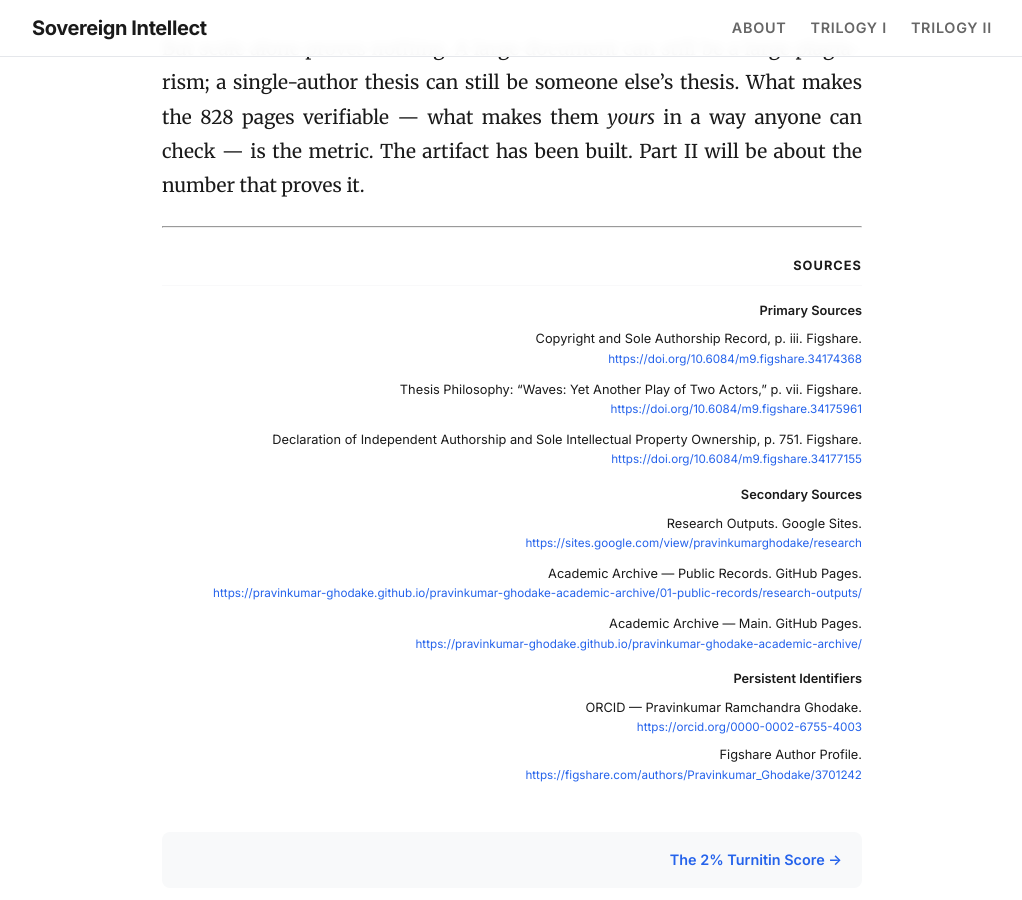
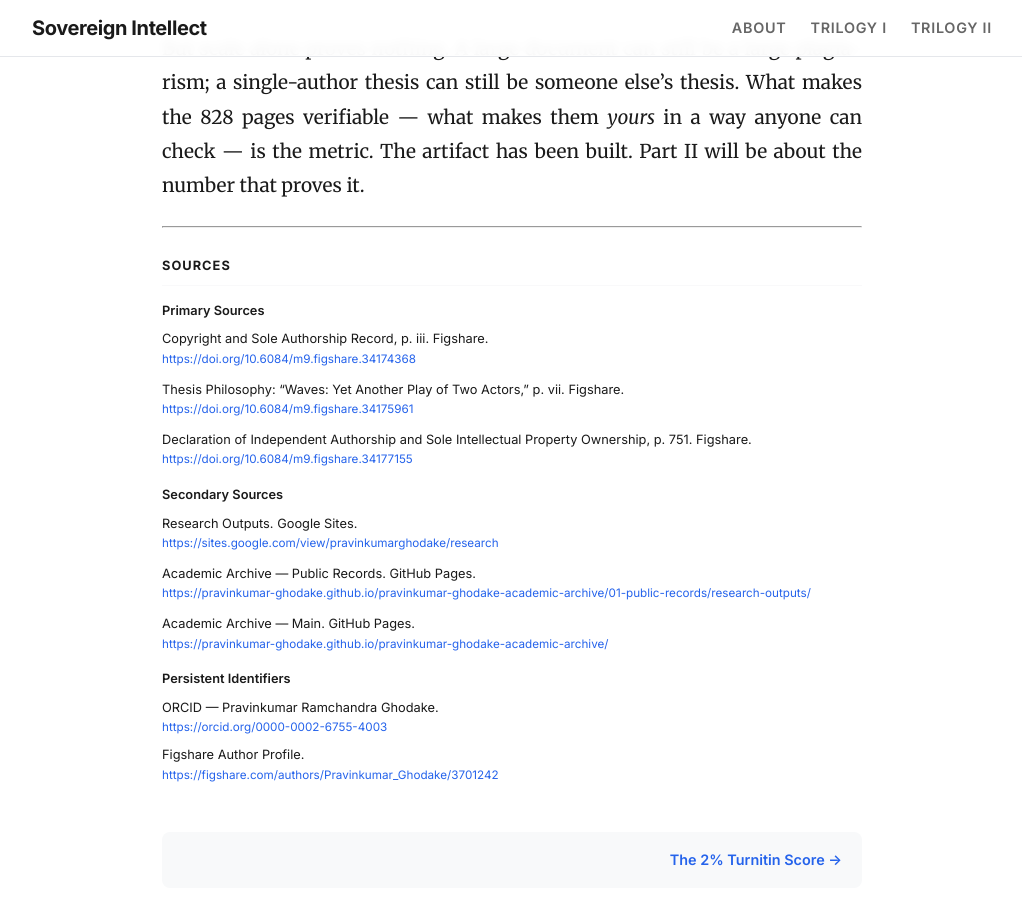
Before and after one commit to pravinkumar-ghodake/sovereign-intellect-blog, a Jekyll site: the page built from _posts/2026-11-22-the-unbroken-thread.md, in a window 1280 px wide and 900 px high, scrolled down 5692 px. Shown: the whole window, without its empty margins (128-1150 px from the left). Built offline with Jekyll 4.4.1, drawn with Linux system fonts in a browser that asks for light colours.

Commit message:
Update 2026-11-22-the-unbroken-thread.md

```diff
--- a/_posts/2026-11-22-the-unbroken-thread.md
+++ b/_posts/2026-11-22-the-unbroken-thread.md
@@ -112,7 +112,7 @@ But scale alone proves nothing. A large document can still be a large plagiarism
 
 ---
 
-<div style="margin: 1.75rem 0 1rem; font-family: var(--font-ui); font-size: 0.8rem; line-height: 1.6; text-align: right; color: var(--text-main);">
+<div style="margin: 1.75rem 0 1rem; font-family: var(--font-ui); font-size: 0.8rem; line-height: 1.6; text-align: left; color: var(--text-main);">
 
   <div style="font-weight: 700; letter-spacing: 0.08em; margin-bottom: 0.55rem;">
     SOURCES
```
